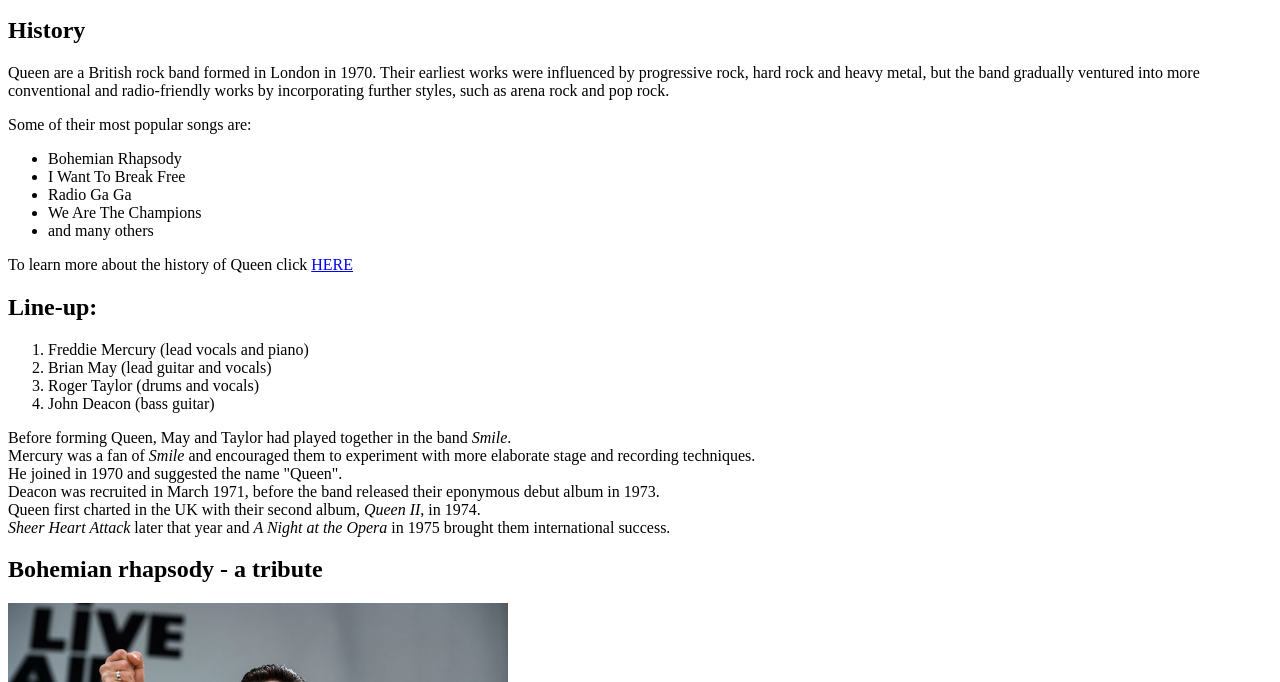
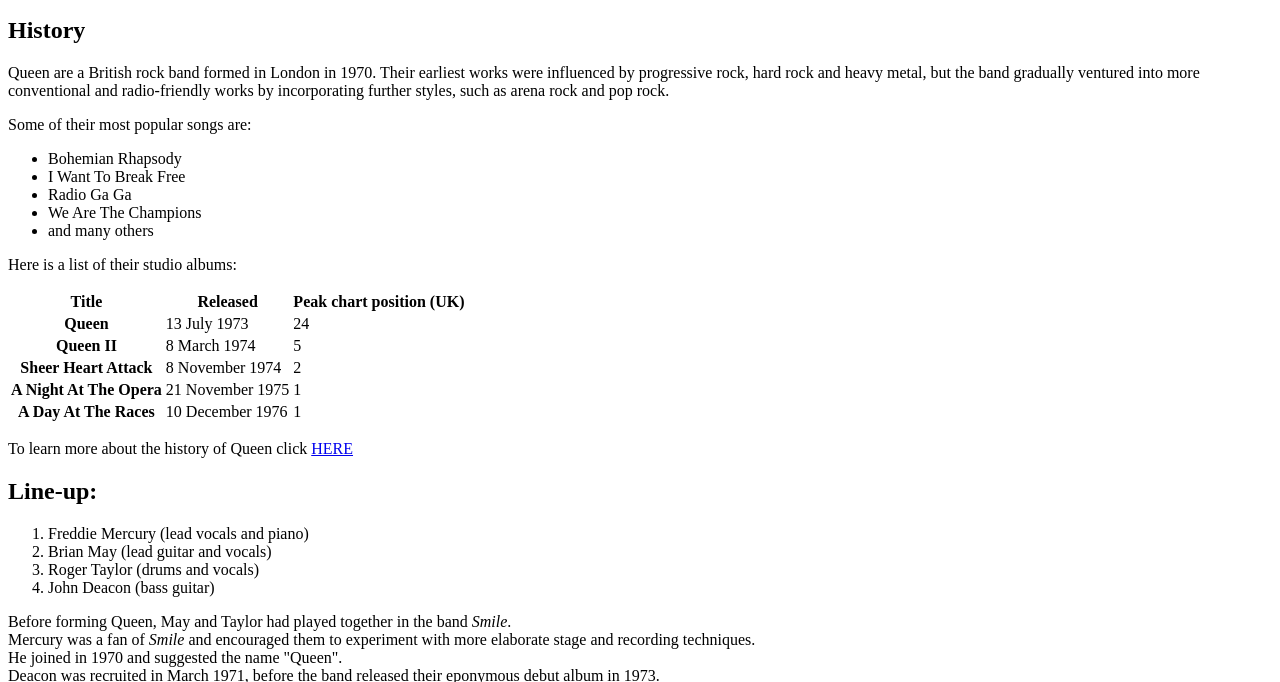
Before and after one commit to kassedzus/Edzus_Kass_HW1, a plain HTML site: page index.html in a window 1280 px wide. Shown: the part 101-783 px from the top of the page. Drawn offline with Linux system fonts and the light colour scheme.

Commit message:
added album table

```diff
--- a/index.html
+++ b/index.html
@@ -28,6 +28,41 @@
             <li>We Are The Champions</li>
             <li>and many others</li>
         </ul>
+        <p>Here is a list of their studio albums:</p>
+        <table>
+            <thead>
+                <th>Title</th>
+                <th>Released</th>
+                <th>Peak chart position (UK)</th>
+            </thead>
+            <tbody>
+                <tr>
+                    <th>Queen</th>
+                    <td>13 July 1973</td>
+                    <td>24</td>
+                </tr>
+                <tr>
+                    <th>Queen II</th>
+                    <td>8 March 1974</td>
+                    <td>5</td>
+                </tr>
+                <tr>
+                    <th>Sheer Heart Attack</th>
+                    <td>8 November 1974</td>
+                    <td>2</td>
+                </tr>
+                <tr>
+                    <th>A Night At The Opera</th>
+                    <td>21 November 1975</td>
+                    <td>1</td>
+                </tr>
+                <tr>
+                    <th>A Day At The Races</th>
+                    <td>10 December 1976</td>
+                    <td>1</td>
+                </tr>
+            </tbody>
+        </table>
         <p>To learn more about the history of Queen click <a href="https://en.wikipedia.org/wiki/Queen_(band)">HERE</a>
         </p>
 
@@ -38,6 +73,20 @@
             <li>Roger Taylor (drums and vocals)</li>
             <li>John Deacon (bass guitar)</li>
         </ol>
+        <!-- <table>
+            <tr>
+                <td>Freddie Mercury</td>
+                <td>Brian May</td>
+                <td>Roger Taylor</td>
+                <td>John Deacon</td>
+            </tr>
+            <tr>
+                <td>lead vocals and piano</td>
+                <td>lead guitar and vocals</td>
+                <td>drums and vocals</td>
+                <td>bass guitar</td>
+            </tr>
+        </table> -->
         <p>Before forming Queen, May and Taylor had played together in the band <em>Smile</em>. <br>Mercury was a fan of
             <em>Smile</em> and encouraged them to experiment with more elaborate stage and recording techniques. <br>He
             joined in
```
